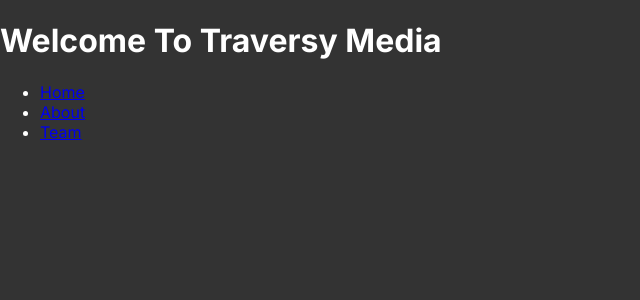
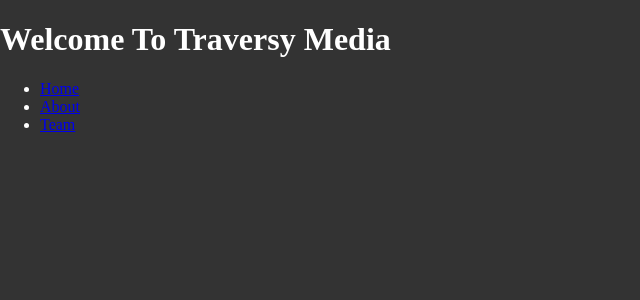
Before and after one commit to ethansalonga/ethans-github, a Next.js app: page / in a window 1280 px wide. Shown: the top 300 px of the page, without its empty margins (0-640 px from the left). Built offline with nearby package versions, Linux system fonts and the light colour scheme.

Commit message:
add layouts

```diff
--- a/app/layout.js
+++ /dev/null
@@ -1,17 +0,0 @@
-import './globals.css'
-import { Inter } from 'next/font/google'
-
-const inter = Inter({ subsets: ['latin'] })
-
-export const metadata = {
-  title: 'Create Next App',
-  description: 'Generated by create next app',
-}
-
-export default function RootLayout({ children }) {
-  return (
-    <html lang="en">
-      <body className={inter.className}>{children}</body>
-    </html>
-  )
-}
--- /dev/null
+++ b/app/layout.jsx
@@ -0,0 +1,14 @@
+import "./globals.css"
+
+export const metadata = {
+  title: "Create Next App",
+  description: "Generated by create next app",
+}
+
+export default function RootLayout({ children }) {
+  return (
+    <html lang="en">
+      <body>{children}</body>
+    </html>
+  )
+}
```
Also changed, not shown: app/about/layout.jsx (added, +12 -0 lines), app/page.jsx (renamed from app/page.js).
